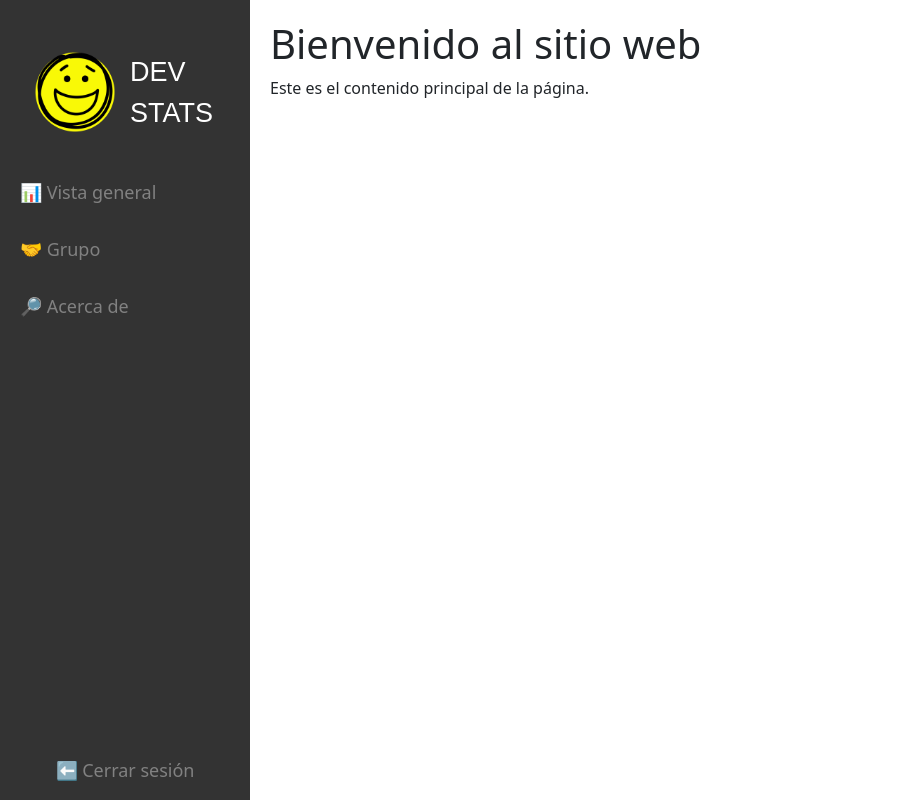
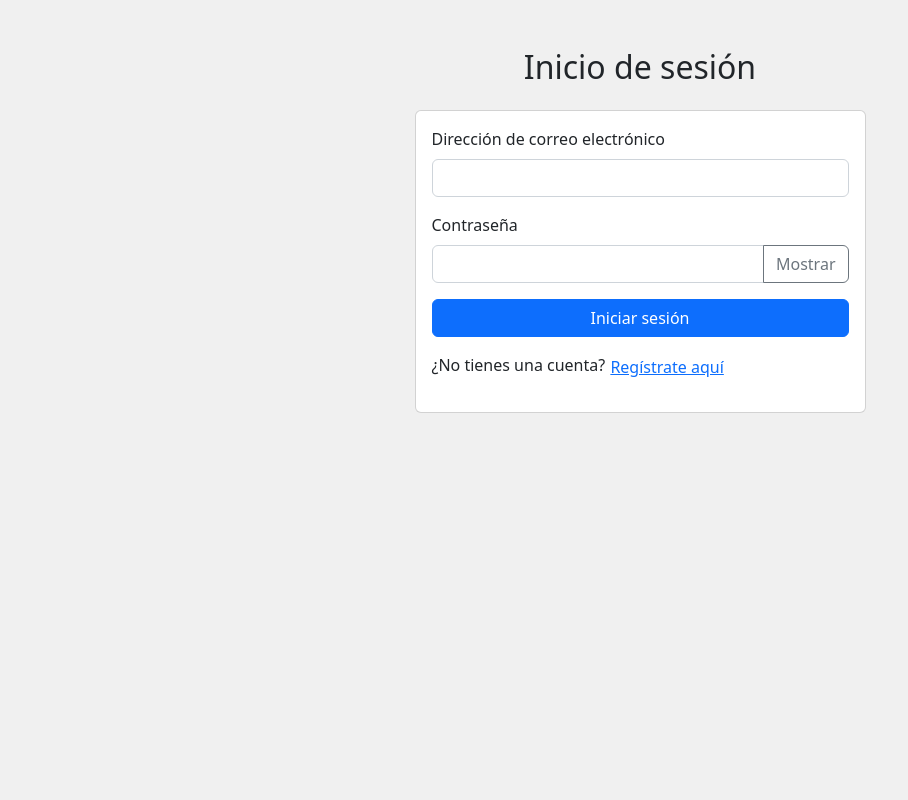
Before and after one commit to Sulowapo/App-Web---Developer-Performance-Statistics, a React (Create React App) app: page / in a window 1280 px wide. Shown: the whole page, without its empty margins (0-908 px from the left). Built offline with nearby package versions, Linux system fonts and the light colour scheme; no server answers.

Commit message:
Agregar InicioSesion y Registro

```diff
--- a/src/App.js
+++ b/src/App.js
@@ -1,20 +1,67 @@
-
 import "bootstrap/dist/css/bootstrap.min.css";
 import "bootstrap/dist/js/bootstrap.bundle";
-import React, { useState } from 'react';
+import React, { useState, useEffect } from 'react';
 import AcercaDe from './components/AcercaDe';
 import { MenuLateral } from "./components/MenuLateral";
 import GruposDeTrabajo from "./components/GruposDeTrabajo";
 import { VistaGeneral } from "./components/VistaGeneral";
 import { GraficaIndividual } from "./components/GraficaIndividual";
+import Login from "./components/InicioSesion";
+import Registro from './components/Registro';
 
 function App() {
+  const [isSesionIniciada, setSesionIniciada] = useState(false);
+  const [mostrarRegistro, setMostrarRegistro] = useState(false);
   const [contenido, setContenido] = useState('inicio');
   const [valor, setValor] = useState('');
+
+  useEffect(() => {
+    const token = localStorage.getItem('token');
+    if (token) {
+      setSesionIniciada(true);
+    }
+  }, []);
 
   const cambiarContenido = (nuevoContenido, valor) => {
       setContenido(nuevoContenido);
       setValor(valor);
+    };
+
+    const handleLogin = () => {
+      setSesionIniciada(true);
+      localStorage.setItem('token', 'yourAuthTokenHere');
+    };
+
+    const handleLogout = () => {
+      setSesionIniciada(false);
+      localStorage.removeItem('token');
+    };
+
+    const handleRegisterClick = () => {
+      setMostrarRegistro(true);
+    };
+
+    const handleBackToLogin = () => {
+      setMostrarRegistro(false);
+    };
+
+    const renderizarContenidoPrincipal = () => {
+      if (!isSesionIniciada) {
+        return (
+          <div style={{ background: '#f0f0f0', minHeight: '100vh' }}>
+          {mostrarRegistro ? <Registro onBackToLogin={handleBackToLogin} /> : <Login onLogin={handleLogin} onRegisterClick={handleRegisterClick} />}
+        </div>
+          );
+      }
+
+      return (
+        <div>
+          <MenuLateral cambiarContenido={cambiarContenido} onLogout={handleLogout} />
+          <div id="contenido">
+            {renderizarContenido()}
+          </div>
+        </div>
+      );
     };
 
   const renderizarContenido = () => {
@@ -39,15 +86,11 @@ function App() {
       }
     };
 
-  return (
-      <body>
-          <MenuLateral cambiarContenido={cambiarContenido} />
-          <div id="contenido">
-              {renderizarContenido()}
-          </div>
-
-      </body>
-  );
-}
+    return (
+      <div className="App">
+        {renderizarContenidoPrincipal()}
+      </div>
+    );
+  }
 
 export default App;
```
